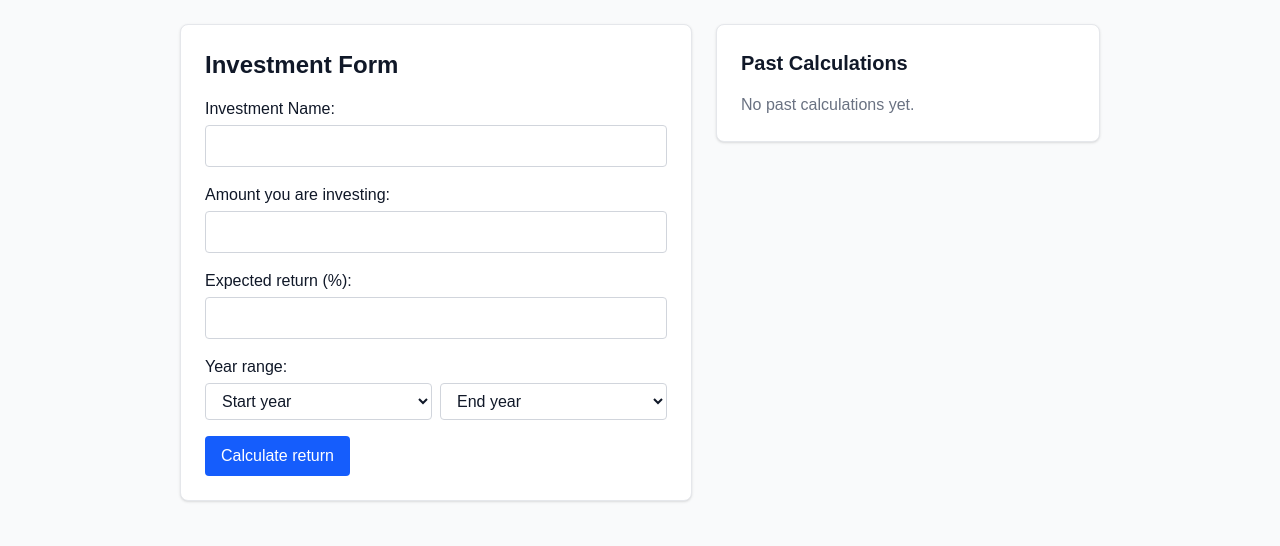
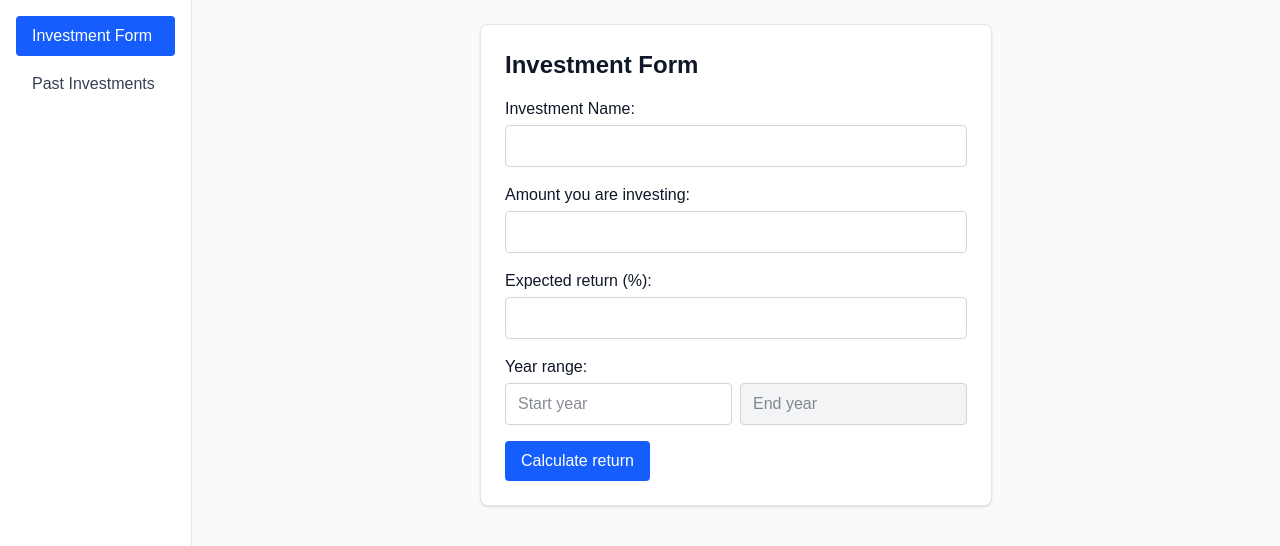
Before and after one commit to NamanMehta818/investmentcalcnext, a Next.js app: page / in a window 1280 px wide. Shown: the top 546 px of the page. Built offline with nearby package versions, Linux system fonts and the light colour scheme.

Commit message:
feat: split into 2 pages

```diff
--- a/app/components/InvestmentForm.tsx
+++ b/app/components/InvestmentForm.tsx
@@ -14,7 +14,7 @@ export default function InvestmentForm({ onCalculate }: InvestmentFormProps) {
   const [startYear, setStartYear] = useState('');
   const [endYear, setEndYear] = useState('');
 
-  const handleStartYearChange = (e: React.ChangeEvent<HTMLSelectElement>) => {
+  const handleStartYearChange = (e: React.ChangeEvent<HTMLInputElement>) => {
     const newStart = e.target.value;
     setStartYear(newStart);
     if (endYear !== '' && parseInt(endYear) <= parseInt(newStart)) {
@@ -31,7 +31,7 @@ export default function InvestmentForm({ onCalculate }: InvestmentFormProps) {
     const end = parseInt(endYear);
 
     if (isNaN(start) || isNaN(end)) {
-      alert('Please select both a start and end year.');
+      alert('select both a start and end year.');
       onCalculate(null);
       return;
     }
@@ -56,7 +56,7 @@ export default function InvestmentForm({ onCalculate }: InvestmentFormProps) {
         <label className="block mb-1 text-gray-900">Year range:</label>
         <div className="flex gap-2">
           <YearSelect value={startYear} onChange={handleStartYearChange} placeholder="Start year" />
-          <YearSelect value={endYear} onChange={(e) => setEndYear(e.target.value)} placeholder="End year" minYear={startYear ? parseInt(startYear) : undefined} />
+          <YearSelect value={endYear} onChange={(e) => setEndYear(e.target.value)} placeholder="End year" minYear={startYear ? parseInt(startYear) : undefined} disabled={!startYear} />
         </div>
       </div>
       <button type="submit" className="bg-blue-600 text-white px-4 py-2 rounded hover:bg-blue-700">Calculate return</button>
--- a/app/components/PastCalculations.tsx
+++ b/app/components/PastCalculations.tsx
@@ -1,8 +1,9 @@
 'use client';
 
 import { useEffect, useState } from 'react';
-import { SavedInvestment } from '../type/types';
+import { SavedInvestment, YearlyResult } from '../type/types';
 import LineChart from './LineChart';
+import ResultsTable from './table';
 
 type PastCalculationsProps = { refreshTrigger: number };
 
@@ -10,12 +11,15 @@ export default function PastCalculations({ refreshTrigger }: PastCalculationsPro
   const [investments, setInvestments] = useState<SavedInvestment[]>([]);
   const [selected, setSelected] = useState<number[]>([]);
   const [comparing, setComparing] = useState(false);
+  const [editingIndex, setEditingIndex] = useState<number | null>(null);
+  const [editForm, setEditForm] = useState({ name: '', amount: '', rate: '', startYear: '', endYear: '' });
 
   useEffect(() => {
     const stored: SavedInvestment[] = JSON.parse(localStorage.getItem('investments') || '[]');
     setInvestments(stored);
     setSelected([]);
     setComparing(false);
+    setEditingIndex(null);
   }, [refreshTrigger]);
 
   const toggleSelect = (index: number) => {
@@ -27,30 +31,101 @@ export default function PastCalculations({ refreshTrigger }: PastCalculationsPro
     }
   };
 
+  const handleDelete = (index: number) => {
+    const updated = investments.filter((_, i) => i !== index);
+    setInvestments(updated);
+    localStorage.setItem('investments', JSON.stringify(updated));
+    setSelected([]);
+    setComparing(false);
+  };
+
+  const startEdit = (index: number) => {
+    const inv = investments[index];
+    setEditForm({ name: inv.name, amount: String(inv.amount), rate: String(inv.rate), startYear: String(inv.startYear), endYear: String(inv.endYear) });
+    setEditingIndex(index);
+  };
+
+  const saveEdit = (index: number) => {
+    const principal = parseFloat(editForm.amount);
+    const rate = parseFloat(editForm.rate);
+    const start = parseInt(editForm.startYear);
+    const end = parseInt(editForm.endYear);
+
+    if (isNaN(principal) || isNaN(rate) || isNaN(start) || isNaN(end) || end <= start) {
+      alert('Please enter valid values, with end year after start year.');
+      return;
+    }
+
+    const data: YearlyResult[] = [];
+    for (let y = 0; y <= end - start; y++) {
+      data.push({ year: start + y, value: principal * Math.pow(1 + rate / 100, y) });
+    }
+
+    const updatedEntry: SavedInvestment = { name: editForm.name || 'Untitled', amount: principal, rate, startYear: start, endYear: end, data };
+    const updated = investments.map((inv, i) => (i === index ? updatedEntry : inv));
+    setInvestments(updated);
+    localStorage.setItem('investments', JSON.stringify(updated));
+    setEditingIndex(null);
+  };
+
   if (investments.length === 0) {
-    return <p className="text-gray-500">No past calculations yet.</p>;
+    return <p className="text-gray-500">No past investments yet.</p>;
   }
 
   return (
     <div>
       <div className="flex flex-col gap-3">
         {investments.map((inv, i) => (
-          <div key={i} className="flex items-center gap-2 border border-gray-200 rounded p-3">
-            <input
-              type="checkbox"
-              checked={selected.includes(i)}
-              onChange={() => toggleSelect(i)}
-              disabled={!selected.includes(i) && selected.length >= 2}
-            />
-            <p className="font-semibold text-gray-900">{inv.name}</p>
+          <div key={i} className={`border rounded p-3 ${selected.includes(i) ? 'border-blue-500 bg-blue-50' : 'border-gray-200'}`}>
+            {editingIndex === i ? (
+              <div className="flex flex-col gap-2">
+                <input value={editForm.name} onChange={(e) => setEditForm({ ...editForm, name: e.target.value })} placeholder="Name" className="border border-gray-300 rounded px-2 py-1 text-gray-900" />
+                <input value={editForm.amount} onChange={(e) => setEditForm({ ...editForm, amount: e.target.value })} placeholder="Amount" type="number" className="border border-gray-300 rounded px-2 py-1 text-gray-900" />
+                <input value={editForm.rate} onChange={(e) => setEditForm({ ...editForm, rate: e.target.value })} placeholder="Rate %" type="number" className="border border-gray-300 rounded px-2 py-1 text-gray-900" />
+                <div className="flex gap-2">
+                  <input value={editForm.startYear} onChange={(e) => setEditForm({ ...editForm, startYear: e.target.value })} placeholder="Start year" type="number" className="border border-gray-300 rounded px-2 py-1 text-gray-900 w-full" />
+                  <input value={editForm.endYear} onChange={(e) => setEditForm({ ...editForm, endYear: e.target.value })} placeholder="End year" type="number" className="border border-gray-300 rounded px-2 py-1 text-gray-900 w-full" />
+                </div>
+                <div className="flex gap-2 mt-1">
+                  <button onClick={() => saveEdit(i)} className="bg-blue-600 text-white px-3 py-1 rounded text-sm hover:bg-blue-700">Save</button>
+                  <button onClick={() => setEditingIndex(null)} className="bg-gray-200 text-gray-800 px-3 py-1 rounded text-sm hover:bg-gray-300">Cancel</button>
+                </div>
+              </div>
+            ) : (
+              <div className="flex items-center gap-2">
+                <p onClick={() => toggleSelect(i)} className={`font-semibold flex-1 cursor-pointer select-none ${selected.includes(i) ? 'text-blue-700' : 'text-gray-900'}`}>
+                  {inv.name}
+                </p>
+                <button onClick={() => startEdit(i)} className="text-gray-500 hover:text-gray-800">
+                  <svg xmlns="http://www.w3.org/2000/svg" width="18" height="18" viewBox="0 0 24 24" fill="none" stroke="currentColor" strokeWidth="2" strokeLinecap="round" strokeLinejoin="round"><path d="M17 3a2.85 2.83 0 1 1 4 4L7.5 20.5 2 22l1.5-5.5Z" /></svg>
+                </button>
+                <button onClick={() => handleDelete(i)} className="text-red-600 hover:text-red-800">
+                  <svg xmlns="http://www.w3.org/2000/svg" width="18" height="18" viewBox="0 0 24 24" fill="none" stroke="currentColor" strokeWidth="2" strokeLinecap="round" strokeLinejoin="round"><path d="M3 6h18" /><path d="M19 6v14a2 2 0 0 1-2 2H7a2 2 0 0 1-2-2V6" /><path d="M8 6V4a2 2 0 0 1 2-2h4a2 2 0 0 1 2 2v2" /><line x1="10" y1="11" x2="10" y2="17" /><line x1="14" y1="11" x2="14" y2="17" /></svg>
+                </button>
+              </div>
+            )}
           </div>
         ))}
       </div>
 
-      <button onClick={() => setComparing(true)} disabled={selected.length !== 2} className="mt-4 bg-purple-600 text-white px-4 py-2 rounded hover:bg-purple-700 disabled:bg-gray-300 disabled:cursor-not-allowed">Compare </button>
+      <button onClick={() => setComparing(true)} disabled={selected.length !== 2} className="mt-4 bg-purple-600 text-white px-4 py-2 rounded hover:bg-purple-700 disabled:bg-gray-300 disabled:cursor-not-allowed">
+        Compare
+      </button>
 
       {comparing && selected.length === 2 && (
-        <LineChart investments={[investments[selected[0]], investments[selected[1]]]} />
+        <div className="mt-4 flex gap-6">
+          <div className="w-1/3">
+            <p className="font-semibold text-gray-900 mb-1">{investments[selected[0]].name}</p>
+            <ResultsTable data={investments[selected[0]].data} />
+          </div>
+          <div className="w-1/3">
+            <p className="font-semibold text-gray-900 mb-1">{investments[selected[1]].name}</p>
+            <ResultsTable data={investments[selected[1]].data} />
+          </div>
+          <div className="w-1/3">
+            <LineChart investments={[investments[selected[0]], investments[selected[1]]]} />
+          </div>
+        </div>
       )}
     </div>
   );
--- /dev/null
+++ b/app/components/Sidebar.tsx
@@ -0,0 +1,18 @@
+'use client';
+
+import Link from 'next/link';
+import { usePathname } from 'next/navigation';
+
+export default function Sidebar() {
+  const pathname = usePathname();
+
+  const linkClass = (path: string) =>
+    `block px-4 py-2 rounded ${pathname === path ? 'bg-blue-600 text-white' : 'text-gray-700 hover:bg-gray-100'}`;
+
+  return (
+    <div className="w-48 min-h-screen bg-white border-r border-gray-200 p-4 flex flex-col gap-2">
+      <Link href="/" className={linkClass('/')}>Investment Form</Link>
+      <Link href="/past-investments" className={linkClass('/past-investments')}>Past Investments</Link>
+    </div>
+  );
+}
--- a/app/components/YearSelect.tsx
+++ b/app/components/YearSelect.tsx
@@ -1,18 +1,28 @@
-type YearSelectProps = { value: string; onChange: (e: React.ChangeEvent<HTMLSelectElement>) => void; placeholder: string; minYear?: number; };
+type YearSelectProps = { value: string; onChange: (e: React.ChangeEvent<HTMLInputElement>) => void; placeholder: string; minYear?: number; disabled?: boolean; };
 
-export default function YearSelect({ value, onChange, placeholder, minYear }: YearSelectProps) {
-  const start = minYear ? minYear + 1 : 1950;
+export default function YearSelect({ value, onChange, placeholder, minYear, disabled }: YearSelectProps) {
+  const start = minYear ? minYear + 1 : 2000;
   const years = [];
   for (let y = start; y <= 2075; y++) {
     years.push(y);
   }
+  const listId = `years-${placeholder.replace(/\s+/g, '-')}`;
 
   return (
-    <select value={value} onChange={onChange} className="border border-gray-300 rounded px-3 py-2 w-full bg-white text-gray-900">
-      <option value="">{placeholder}</option>
-      {years.map((y) => (
-        <option key={y} value={y}>{y}</option>
-      ))}
-    </select>
+    <>
+      <input list={listId}
+        type="number"
+        value={value}
+        onChange={onChange}
+        placeholder={placeholder}
+        disabled={disabled}
+        className="border border-gray-300 rounded px-3 py-2 w-full text-gray-900 disabled:bg-gray-100 disabled:cursor-not-allowed"
+      />
+      <datalist id={listId}>
+        {years.map((y) => (
+          <option key={y} value={y} />
+        ))}
+      </datalist>
+    </>
   );
 }
--- a/app/layout.tsx
+++ b/app/layout.tsx
@@ -1,29 +1,21 @@
 import type { Metadata } from "next";
-import { Geist, Geist_Mono } from "next/font/google";
 import "./globals.css";
-
-const geistSans = Geist({
-  variable: "--font-geist-sans",
-  subsets: ["latin"],
-});
-
-const geistMono = Geist_Mono({
-  variable: "--font-geist-mono",
-  subsets: ["latin"],
-});
+import Sidebar from "./components/Sidebar";
 
 export const metadata: Metadata = {
-  title: "Create Next App",
-  description: "Generated by create next app",
+  title: "Investment Calculator",
+  description: "Calculate and compare investment returns",
 };
 
-export default function RootLayout({ children }: LayoutProps<"/">) {
+export default function RootLayout({ children }: { children: React.ReactNode }) {
   return (
-    <html
-      lang="en"
-      className={`${geistSans.variable} ${geistMono.variable} h-full antialiased`}
-    >
-      <body className="min-h-full flex flex-col">{children}</body>
+    <html lang="en">
+      <body>
+        <div className="flex">
+          <Sidebar />
+          <div className="flex-1">{children}</div>
+        </div>
+      </body>
     </html>
   );
 }
--- a/app/page.tsx
+++ b/app/page.tsx
@@ -4,24 +4,17 @@ import { useState } from 'react';
 import InvestmentForm from './components/InvestmentForm';
 import ResultsTable from './components/table';
 import LineChart from './components/LineChart';
-import PastCalculations from './components/PastCalculations';
 import { YearlyResult } from './type/types';
 
 export default function Home() {
   const [data, setData] = useState<YearlyResult[] | null>(null);
   const [view, setView] = useState<'table' | 'graph'>('table');
-  const [refreshTrigger, setRefreshTrigger] = useState(0);
-
-  const handleCalculate = (newData: YearlyResult[] | null) => {
-    setData(newData);
-    if (newData) setRefreshTrigger((prev) => prev + 1);
-  };
 
   return (
-    <div className="min-h-screen flex justify-center items-start bg-gray-50 p-6 gap-6">
+    <div className="min-h-screen flex flex-col items-center bg-gray-50 p-6 gap-4">
       <div className="w-full max-w-lg bg-white border border-gray-200 rounded-lg shadow-sm p-6">
         <h1 className="text-2xl font-bold mb-4 text-gray-900">Investment Form</h1>
-        <InvestmentForm onCalculate={handleCalculate} />
+        <InvestmentForm onCalculate={setData} />
 
         {data && (
           <>
@@ -32,11 +25,6 @@ export default function Home() {
           </>
         )}
       </div>
-
-      <div className="w-full max-w-sm bg-white border border-gray-200 rounded-lg shadow-sm p-6">
-        <h2 className="text-xl font-bold mb-4 text-gray-900">Past Calculations</h2>
-        <PastCalculations refreshTrigger={refreshTrigger} />
-      </div>
     </div>
   );
 }
--- /dev/null
+++ b/app/past-investments/page.tsx
@@ -0,0 +1,14 @@
+'use client';
+
+import PastCalculations from '../components/PastCalculations';
+
+export default function PastInvestmentsPage() {
+  return (
+    <div className="min-h-screen flex flex-col items-center bg-gray-50 p-6 gap-4">
+      <div className="w-full max-w-5xl bg-white border border-gray-200 rounded-lg shadow-sm p-6">
+        <h2 className="text-xl font-bold mb-4 text-gray-900">Past Investments</h2>
+        <PastCalculations refreshTrigger={0} />
+      </div>
+    </div>
+  );
+}
```
Also changed, not shown: app/components/LineChart.tsx (+13 -1 lines).
